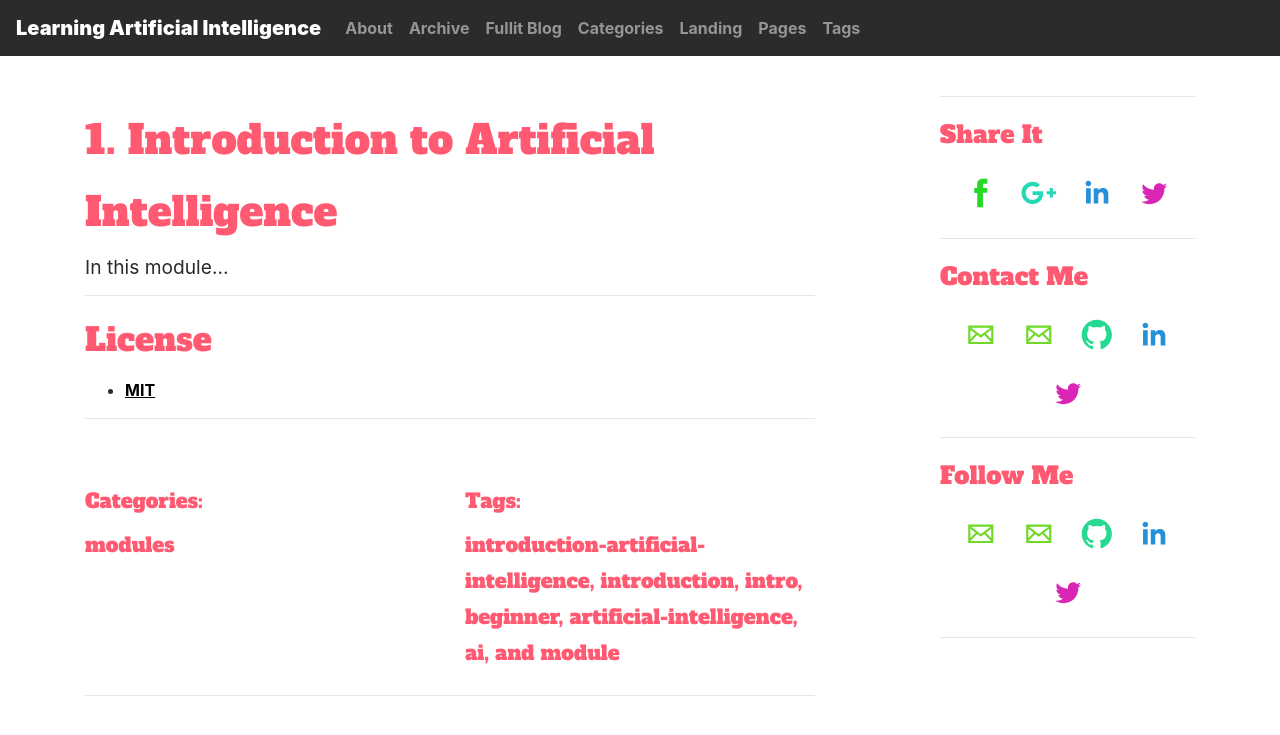
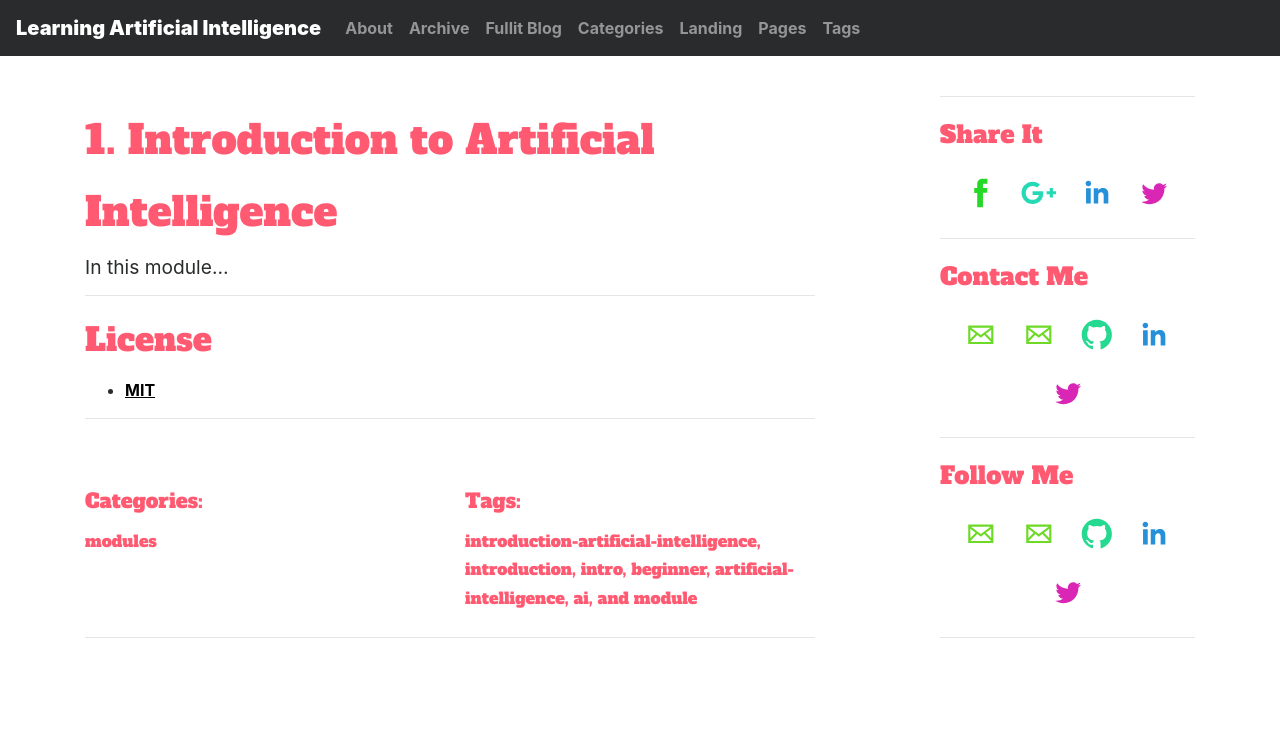
Before and after one commit to learning-artificial-intelligence/learning-artificial-intelligence.github.io, a Jekyll site: the page built from _posts/modules/2024-02-18-introduction-artificial-intelligence.md, in a window 1280 px wide. Shown: the top 735 px of the page. Built offline with Jekyll 4.4.1, drawn with Linux system fonts in a browser that asks for light colours; nearby versions of some CDN libraries; some web fonts are replaced.

Commit message:
Some minor changes added
Some minor changes added

```diff
--- a/_includes/themes/bootstrap/module.html
+++ b/_includes/themes/bootstrap/module.html
@@ -18,17 +18,17 @@
 <div class="col-sm-6">
   {% unless page.categories == empty %}
       <h4 class="lead">Categories:</h4>
-      <h5>
+      <h6>
         {{page.categories | array_to_sentence_string}}
-      </h5>
+      </h6>
   {% endunless %}
 </div>
 <div class="col-sm-6">
   {% unless page.tags == empty %}
       <h4 class="lead">Tags:</h4>
-      <h5>
+      <h6>
         {{page.tags | array_to_sentence_string}}
-      </h5>
+      </h6>
   {% endunless %}
 </div>
 
```
